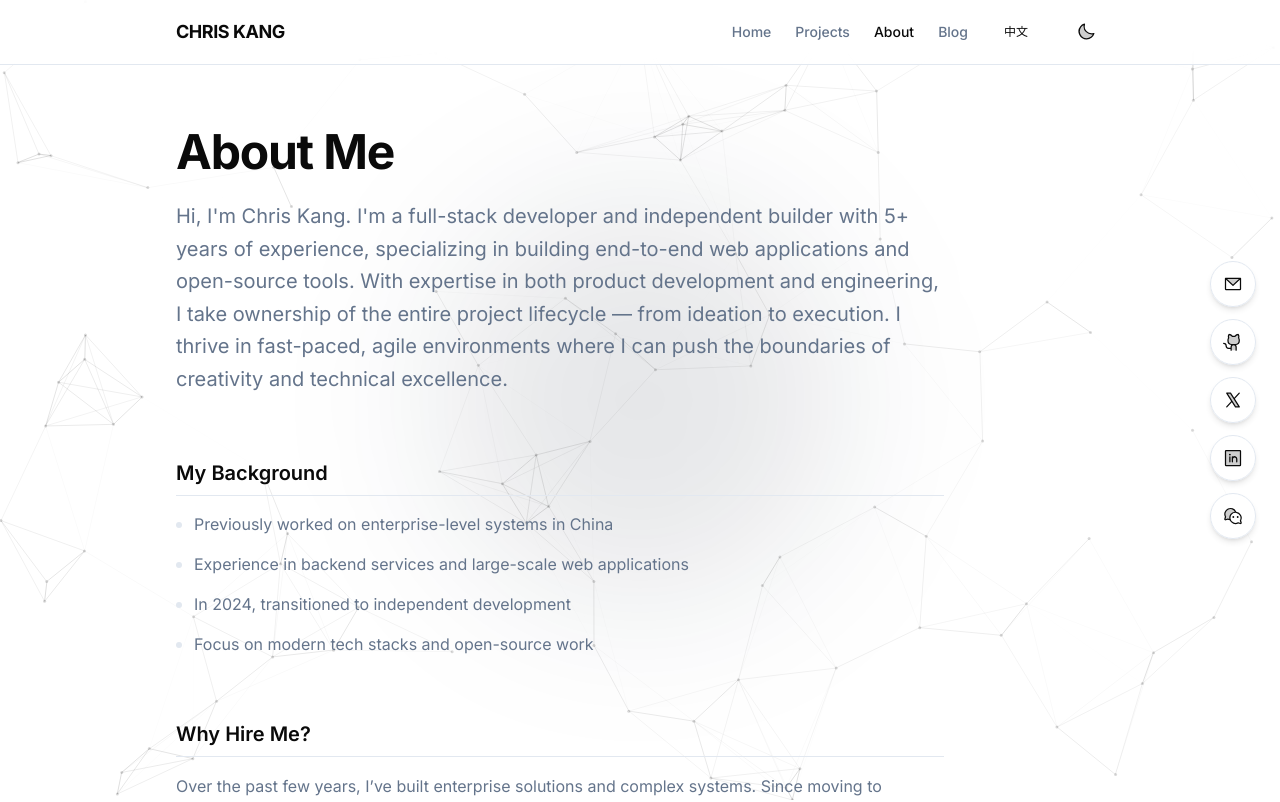
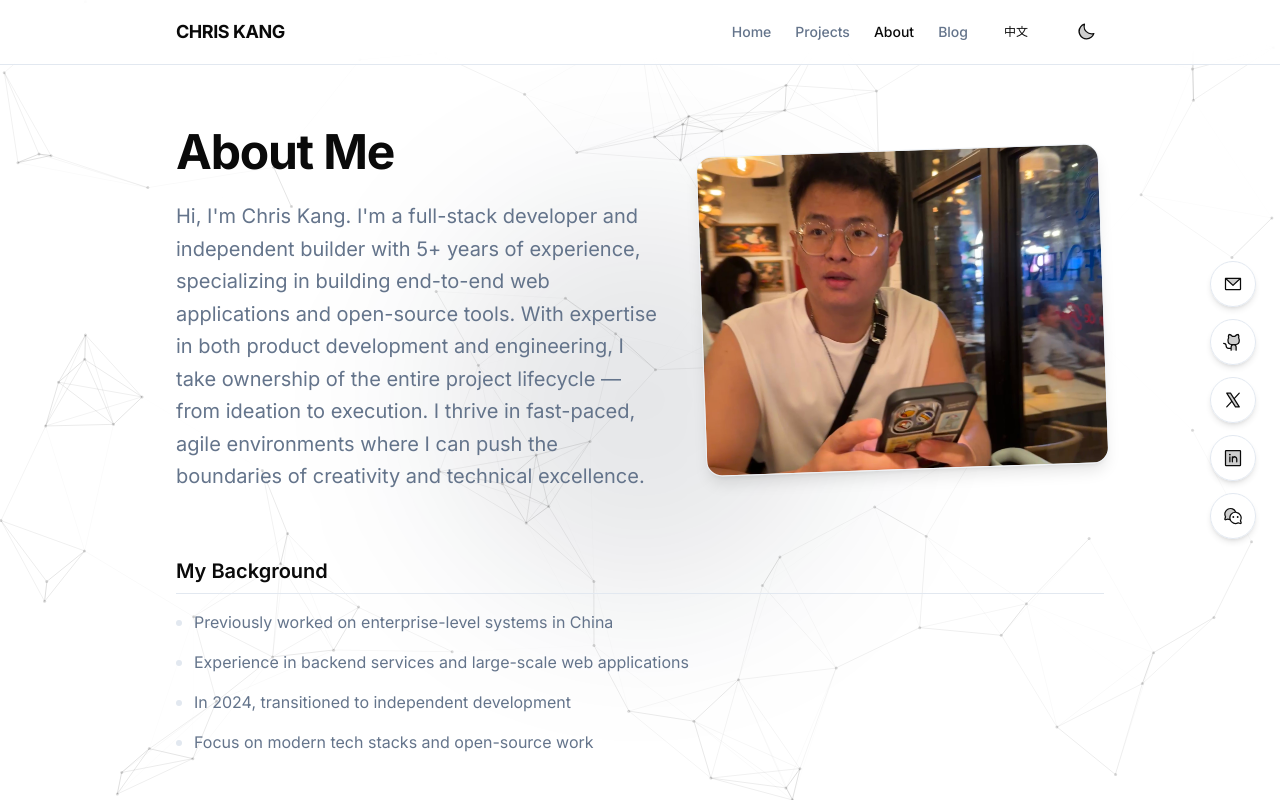
Before and after one commit to kangchainx/chriskang.dev, a Next.js app: page /en/about in a window 1280 px wide. Shown: the top 802 px of the page. Built offline with nearby package versions, Linux system fonts and the light colour scheme; no server answers.

Commit message:
feat: enhance about page layout with photo shuffle

```diff
--- a/components/pages/AboutPageClient.tsx
+++ b/components/pages/AboutPageClient.tsx
@@ -1,6 +1,8 @@
 'use client';
 
 import React from 'react';
+import Image from 'next/image';
+import { motion } from 'framer-motion';
 
 import type { Dictionary } from '@/locales';
 
@@ -9,15 +11,54 @@ interface AboutPageClientProps {
 }
 
 export function AboutPageClient({ dict }: AboutPageClientProps) {
+  const albumImages = [
+    { src: '/album/chris_01.jpg', alt: 'Chris Kang' },
+    { src: '/album/chris_02.jpeg', alt: 'Chris Kang' },
+    { src: '/album/chris_03.jpeg', alt: 'Chris Kang' },
+    { src: '/album/chris_04.jpeg', alt: 'Chris Kang' },
+    { src: '/album/chris_05.jpeg', alt: 'Chris Kang' },
+    { src: '/album/Timt_01.jpeg', alt: 'Chris Kang' },
+  ];
+  const [photoIndex, setPhotoIndex] = React.useState(0);
+
+  const shufflePhoto = React.useCallback(() => {
+    if (albumImages.length <= 1) return;
+    let next = photoIndex;
+    while (next === photoIndex) {
+      next = Math.floor(Math.random() * albumImages.length);
+    }
+    setPhotoIndex(next);
+  }, [albumImages.length, photoIndex]);
+
   return (
-      <div className="space-y-16 max-w-3xl">
-
-      {/* Intro */}
-      <section className="space-y-6 animate-fade-in-up">
-        <h1 className="text-4xl md:text-5xl font-bold tracking-tight">{dict.aboutPage.title}</h1>
-        <p className="text-xl leading-relaxed text-muted-foreground">
-          {dict.aboutPage.intro}
-        </p>
+    <div className="space-y-16 max-w-5xl mx-auto">
+      {/* Intro with photo */}
+      <section className="grid lg:grid-cols-[1.1fr_0.9fr] gap-8 items-center animate-fade-in-up">
+        <div className="space-y-6">
+          <h1 className="text-4xl md:text-5xl font-bold tracking-tight">{dict.aboutPage.title}</h1>
+          <p className="text-xl leading-relaxed text-muted-foreground">
+            {dict.aboutPage.intro}
+          </p>
+        </div>
+        <motion.div
+          initial={{ opacity: 0, y: 120, rotate: -6, scale: 0.98 }}
+          whileInView={{ opacity: 1, y: 0, rotate: -2, scale: 1 }}
+          viewport={{ once: true, amount: 0.8 }}
+          transition={{ type: 'spring', bounce: 0.35, duration: 0.8 }}
+          className="rounded-2xl border border-border/60 bg-card/60 shadow-lg overflow-hidden h-[280px] lg:h-[320px] cursor-pointer"
+          onClick={shufflePhoto}
+          >
+          <Image
+            key={albumImages[photoIndex].src}
+            src={albumImages[photoIndex].src}
+            alt={albumImages[photoIndex].alt}
+            width={800}
+            height={600}
+            className="w-full h-full object-cover"
+            sizes="(min-width: 1024px) 40vw, 90vw"
+            priority
+          />
+        </motion.div>
       </section>
 
       {/* Background */}
@@ -98,6 +139,6 @@ export function AboutPageClient({ dict }: AboutPageClientProps) {
           ))}
         </div>
       </section>
-      </div>
+    </div>
   );
 }
```
